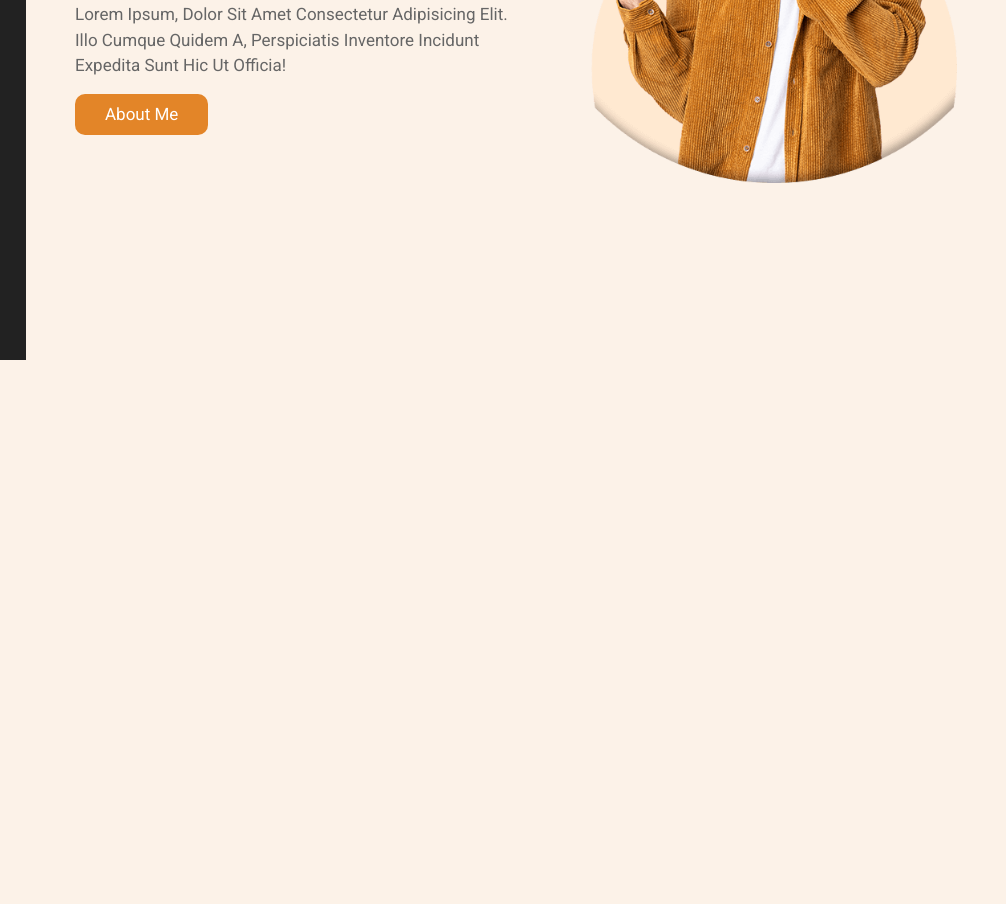
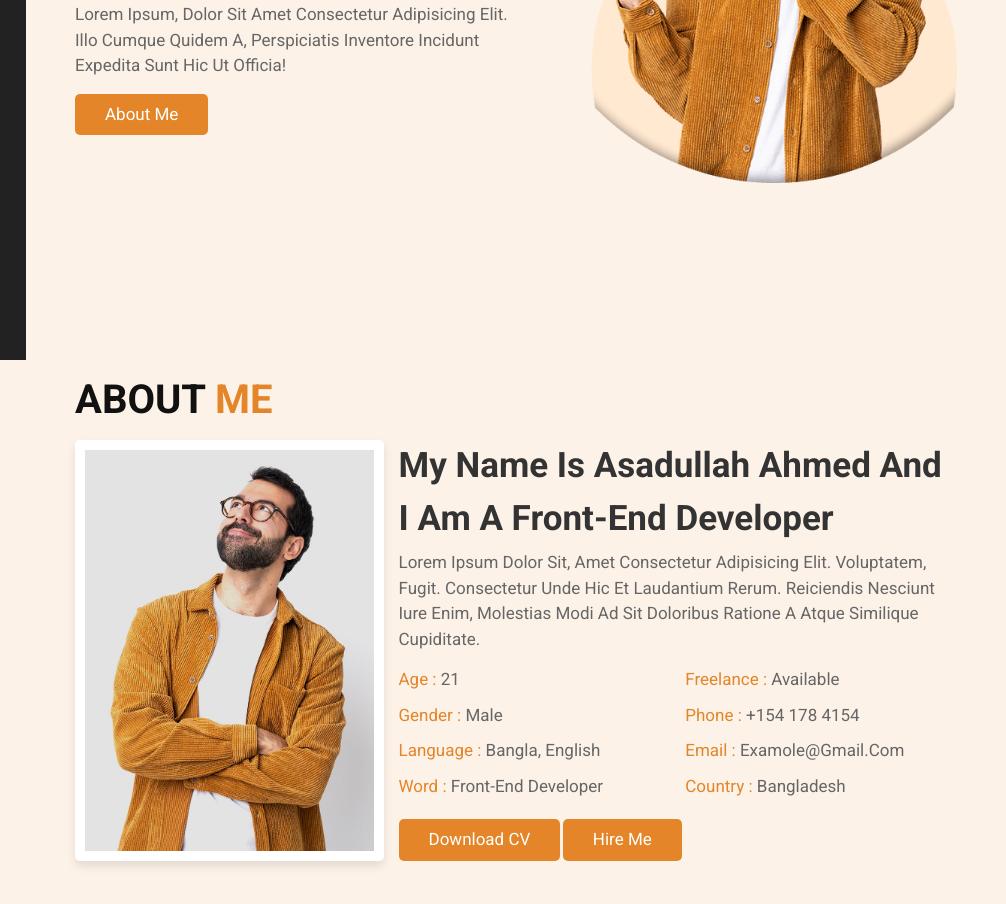
Before and after one commit to asadullah055/portfolio01, a plain HTML site: page index.html in a window 1280 px wide. Shown: the part 440-1344 px from the top of the page, 274-1280 px from the left. Before the commit the page ends 800 px from the top, so only its background shows below. Drawn offline with Linux system fonts and the light colour scheme.

Commit message:
first commit

```diff
--- a/css/style.css
+++ b/css/style.css
@@ -212,14 +212,65 @@ section {
     color: #fff;
     cursor: pointer;
     font-size: 1.7rem;
-    border-radius: 10px;
+    border-radius: 5px;
 }
 .btn:hover{
     background-color: #111;
     letter-spacing: .2rem;
 }
 
-
+/* about section */
+.heading{
+    font-size: 4rem;
+    padding-bottom: 1rem;
+    color: #111;
+    text-transform: uppercase;
+}
+.heading span{
+    color: var(--main-color);
+    text-transform: uppercase;
+}
+.about .row-1{
+    display: flex;
+    flex-wrap: wrap;
+    gap: 1.5rem;
+    padding-bottom: 2rem;
+}
+.about .row-1 .image{
+    flex: 1 1 25rem;
+}
+.about .row-1 .content {
+    flex: 1 1 50rem;
+}
+.about .row-1 .content h3{
+    color: #333;
+    font-size: 3.5rem;
+}
+.about .row-1 .content p{
+    color: #666;
+    font-size: 1.7rem;
+    padding: .5rem 0;
+}
+.about .row-1 .content .box-container{
+    display: flex;
+    flex-wrap: wrap;
+    gap: 1.5rem;
+    padding: .5rem 0;
+}
+.about .row-1 .content .box{
+    flex: 1 1 20rem;
+}
+.about .row-1 .content .box span{
+   color: var(--main-color);
+}
+.about .row-1 .image img{
+    height: 100%;
+    width: 100%;
+     object-fit: cover;
+     border: 1rem solid #fff;
+     border-radius: .5rem;
+     box-shadow: 0 .5rem 1rem rgba(0, 0, 0, .1);
+}
 @media (max-width:991px) {
     html{
         font-size: 55%;
--- a/index.html
+++ b/index.html
@@ -4,7 +4,7 @@
         <meta charset="UTF-8">
         <meta http-equiv="X-UA-Compatible" content="IE=edge">
         <meta name="viewport" content="width=device-width, initial-scale=1.0">
-        <title>Document</title>
+        <title>Asadullah</title>
         <link rel="stylesheet"
             href="https://cdnjs.cloudflare.com/ajax/libs/font-awesome/6.1.1/css/all.min.css"
             integrity="sha512-KfkfwYDsLkIlwQp6LFnl8zNdLGxu9YAA1QvwINks4PhcElQSvqcyVLLD9aMhXd13uQjoXtEKNosOWaZqXgel0g=="crossorigin="anonymous"
@@ -76,7 +76,7 @@
             <div class="content">
                 <span class="hi">Hi There</span>
                 <h3>i am <span>Asadullah Ahmed</span></h3>
-                <p class="info">i am fron-end developer</p>
+                <p class="info">i am front-end developer</p>
                 <p class="text">Lorem ipsum, dolor sit amet consectetur adipisicing elit. Illo cumque quidem a, perspiciatis inventore incidunt expedita sunt hic ut officia!</p>
                 <a href="#about" class="btn">About Me</a>
             </div>
@@ -84,7 +84,37 @@
                 <img src="images/home-img.png" alt="">
             </div>
         </section>
-
+        <!-- home section end -->
+        <!-- about section start -->
+        <section id="about" class="about">
+            <h1 class="heading">about <span>me</span></h1>
+            <div class="row-1">
+                <div class="image">
+                    <img src="images/about-img.jpg" alt="">
+                </div>
+                <div class="content">
+                    <h3>my name is Asadullah Ahmed and i am a front-end developer</h3>
+                    <p> Lorem ipsum dolor sit, amet consectetur adipisicing elit. Voluptatem, fugit. Consectetur unde hic et laudantium rerum. Reiciendis nesciunt iure enim, molestias modi ad sit doloribus ratione a atque similique cupiditate.</p>
+                    <div class="box-container">
+                        <div class="box">
+                            <p><span>age : </span> 21 </p>
+                            <p><span>gender : </span> male </p>
+                            <p><span>language : </span> bangla, english </p>
+                            <p><span>word : </span> front-end developer </p>
+                        </div>
+                        <div class="box">
+                            <p><span>freelance : </span> available </p>
+                            <p><span>phone : </span> +154 178 4154 </p>
+                            <p><span>email : </span> examole@gmail.com </p>
+                            <p><span>country : </span> Bangladesh </p>
+                        </div>
+                    </div>
+                    <a href="#" class="btn">download CV</a>
+                    <a href="#" class="btn">hire me</a>
+                </div>
+            </div>
+        </section>
+        <!-- about section end -->
         <script src="js/script.js"></script>
     </body>
 </html>
```
